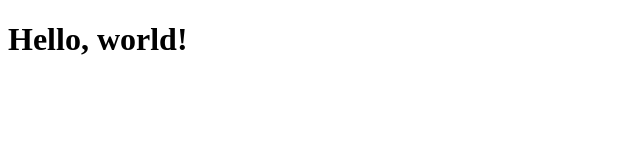
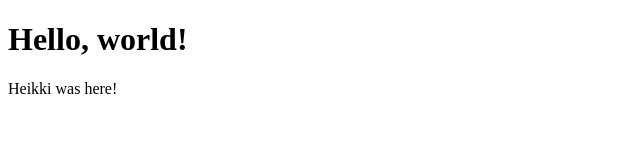
Before and after one commit to digi-intro-25/digi-intro-25.github.io, a plain HTML site: page index.html in a window 1280 px wide. Shown: the whole page, without its empty margins (0-640 px from the left). Drawn offline with Linux system fonts and the light colour scheme.

Commit message:
Update index.html
My first edit!!!

```diff
--- a/index.html
+++ b/index.html
@@ -9,5 +9,6 @@
 </head>
 <body>
   <h1>Hello, world!</h1>
+  <p>Heikki was here!</p>
 </body>
 </html>
```
